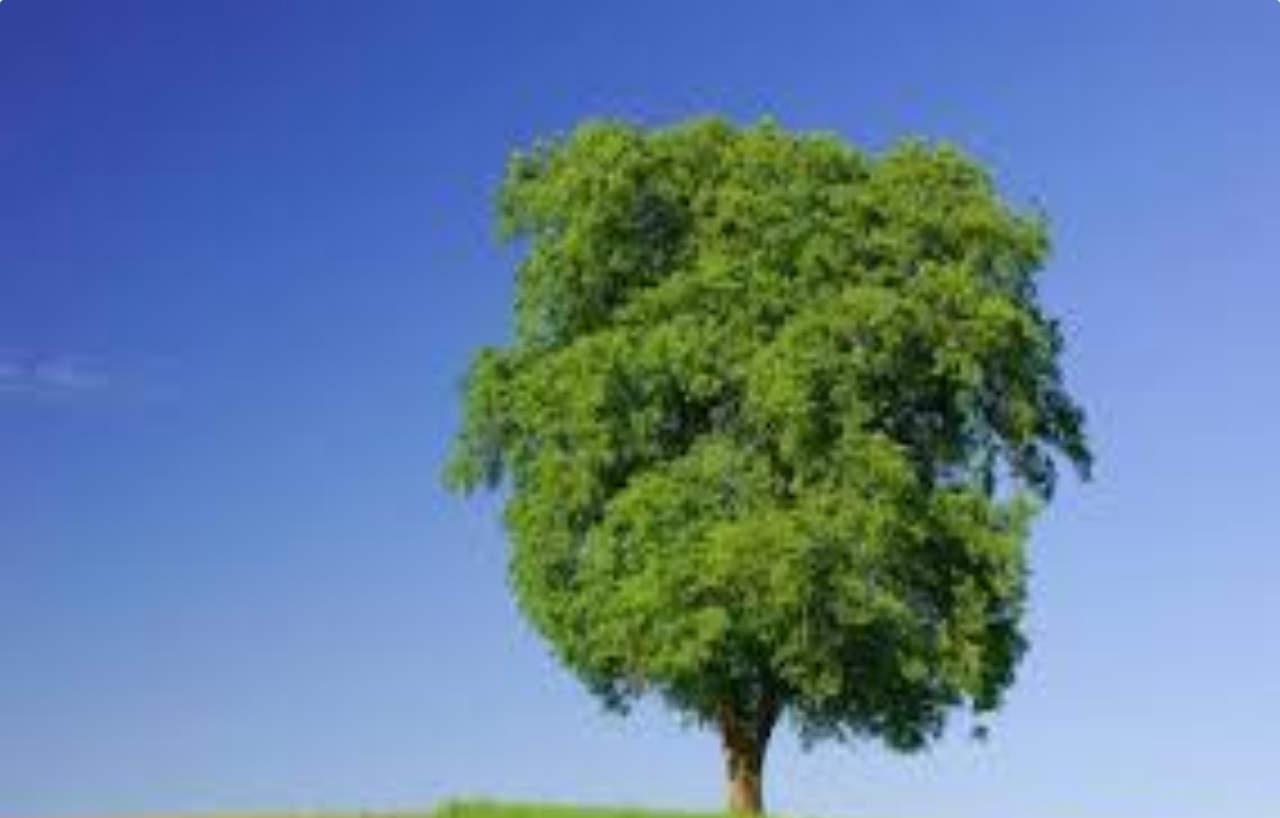
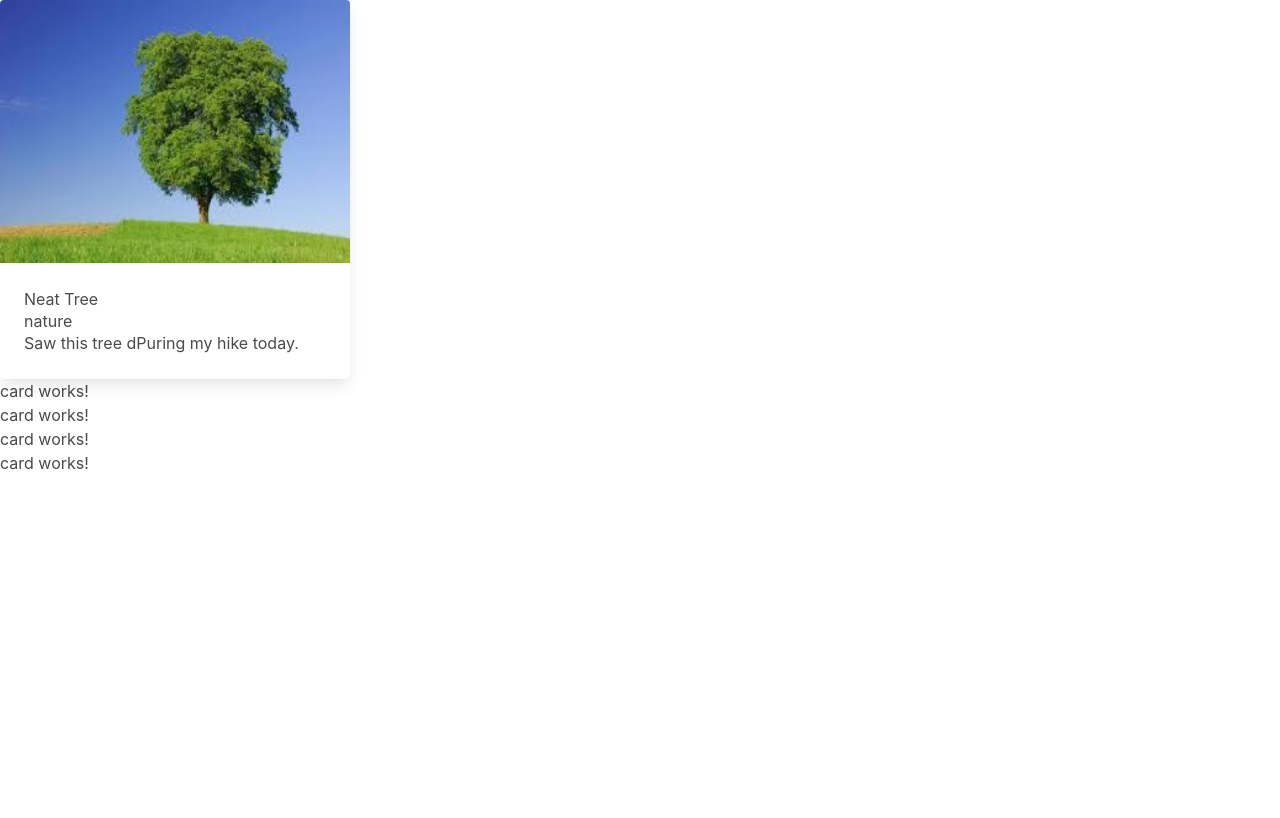
Before and after one commit to michaelhr97/the-modern-angular-bootcamp, an Angular app in the folder 03 - Building Components/cards/: page / in a window 1280 px wide. Shown: the top 818 px of the page. Built offline with nearby package versions, Linux system fonts and the light colour scheme.

Commit message:
Creating components

```diff
--- a/03 - Building Components/cards/src/app/app.component.css
+++ b/03 - Building Components/cards/src/app/app.component.css
@@ -0,0 +1,3 @@
+.card {
+  width: 350px;
+}
--- a/03 - Building Components/cards/src/app/app.component.html
+++ b/03 - Building Components/cards/src/app/app.component.html
@@ -9,6 +9,11 @@
       <p class="tile is-4">Neat Tree</p>
       <p class="subtitle is-6">nature</p>
     </div>
-    <div class="content">Saw this tree during my hike today.</div>
+    <div class="content">Saw this tree dPuring my hike today.</div>
   </div>
 </div>
+
+<app-card></app-card>
+<app-card></app-card>
+<app-card></app-card>
+<app-card></app-card>
--- a/03 - Building Components/cards/src/app/app.component.ts
+++ b/03 - Building Components/cards/src/app/app.component.ts
@@ -1,13 +1,14 @@
 import { Component } from '@angular/core';
 import { CommonModule } from '@angular/common';
 import { RouterOutlet } from '@angular/router';
+import { CardComponent } from './card/card.component';
 
 @Component({
   selector: 'app-root',
   standalone: true,
-  imports: [CommonModule, RouterOutlet],
   templateUrl: './app.component.html',
-  styleUrls: ['./app.component.css']
+  styleUrls: ['./app.component.css'],
+  imports: [CommonModule, RouterOutlet, CardComponent],
 })
 export class AppComponent {
   title = 'cards';
--- /dev/null
+++ b/03 - Building Components/cards/src/app/card/card.component.html
@@ -0,0 +1 @@
+<p>card works!</p>
--- /dev/null
+++ b/03 - Building Components/cards/src/app/card/card.component.ts
@@ -0,0 +1,15 @@
+import { Component } from '@angular/core';
+import { CommonModule } from '@angular/common';
+
+@Component({
+  selector: 'app-card',
+  standalone: true,
+  imports: [CommonModule],
+  templateUrl: './card.component.html',
+  styleUrl: './card.component.css',
+})
+export class CardComponent {
+  constructor() {}
+
+  ngOnInit() {}
+}
```
Also changed, not shown: 03 - Building Components/cards/src/app/card/card.component.css (added), 1 other file (tests, documents, lock files or other folders).
